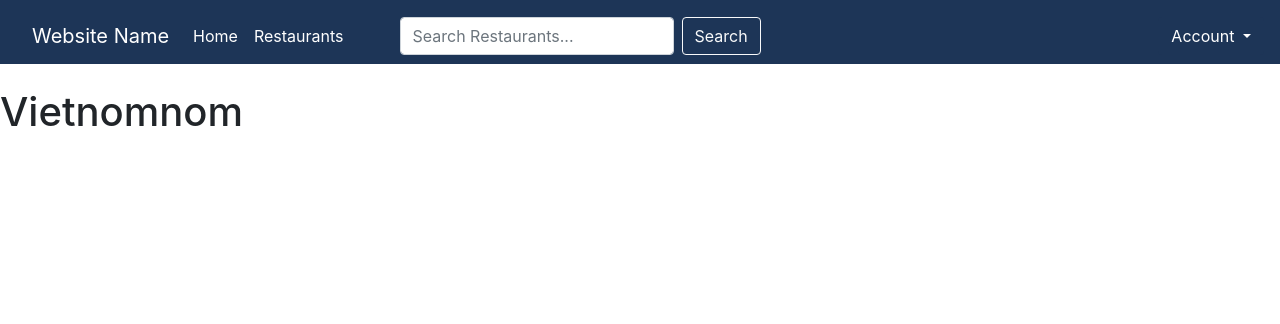
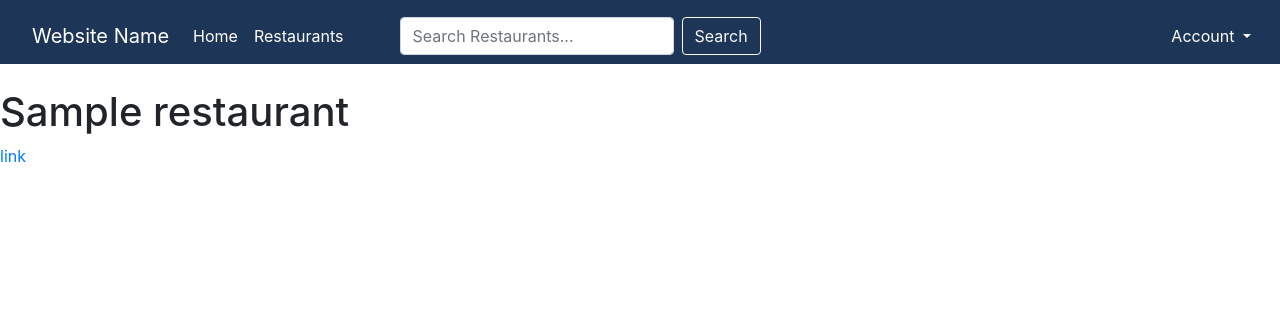
Before and after one commit to casslee1351/RestaurantRecommender, a Django app: template rating/spoonme-project/restaurants/templates/restaurants/restaurant.html in a window 1280 px wide. Shown: the top 324 px of the page. Run offline with Django 4.2, Linux system fonts and the light colour scheme; data comes from the database, SQL or seed files in the repository; both versions use the stored data as it was after the commit; the template is opened without the code that fills it: values that come from a table or form of the project are taken from there, most other values are stand-ins (such as "Sample title", 1, 10 or a date in 2020); parts of the project's set-up code (start-up, migrations or seed data) failed here and were passed over; some libraries are stand-ins or nearby versions.

Commit message:
fixing issues

```diff
--- a/rating/spoonme-project/restaurants/models.py
+++ b/rating/spoonme-project/restaurants/models.py
@@ -1,13 +1,12 @@
 import decimal
 from django.db import models
 from django.contrib.auth.models import User
-
-# TODO: MAKEMIGRATIONS
 
 
 class Restaurant(models.Model):
     name = models.CharField(max_length=100, null=False)
     type = models.CharField(max_length=50, null=True)
+    name_q = models.Charfield(max_length=50, null=True)
 
     class Meta:
         db_table = "restaurant"
--- a/rating/spoonme-project/restaurants/templates/restaurants/base.html
+++ b/rating/spoonme-project/restaurants/templates/restaurants/base.html
@@ -61,7 +61,7 @@
 
                 </ul>
             </div>
-        <!-- CHECK DROPDOWN FORMAT -->
+
             <div class="dropdown">
                 <button class="btn darkBlue dropdown-toggle" type="button" id="dropdownMenuButton" data-toggle="dropdown" aria-haspopup="true" aria-expanded="false">
                     Account
--- a/rating/spoonme-project/restaurants/templates/restaurants/restaurant.html
+++ b/rating/spoonme-project/restaurants/templates/restaurants/restaurant.html
@@ -4,5 +4,6 @@
 {% block content %}
 <div>
 <h1>{{restaurant.name}}</h1></div>
+<a href="{{restaurant.name_q}}">link</a>
 
 {% endblock %}
```
Also changed, not shown: rating/spoonme-project/db.sqlite3, rating/spoonme-project/restaurants/migrations/0011_restaurant_name_q.py (added).
